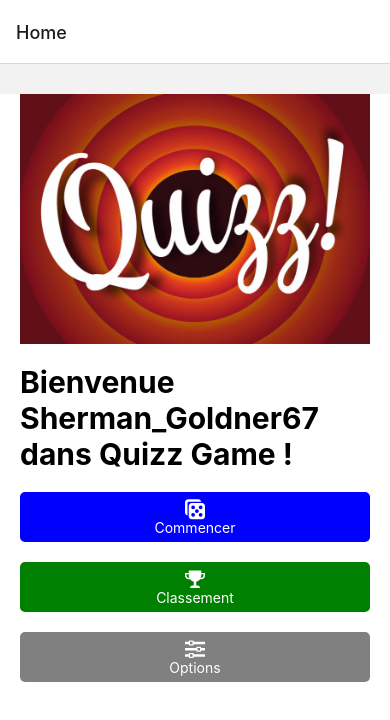
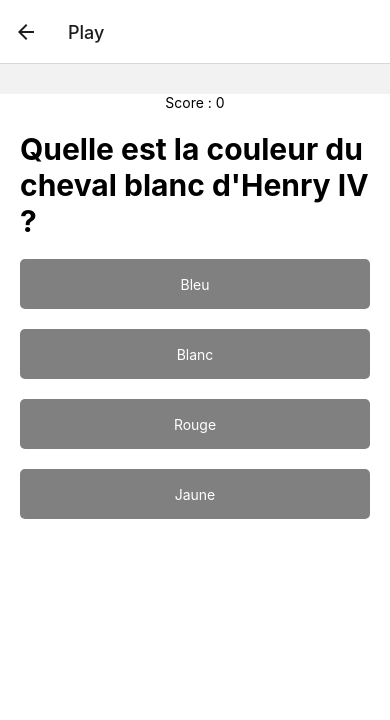
Before and after one commit to AlexBOYERE/expo, a React Native app: screen /Play in a window 390 px wide. Shown: the top 720 px of the page. Built offline with nearby package versions, Linux system fonts and the light colour scheme.

Commit message:
feature(firebase): mise en place

```diff
--- a/App.js
+++ b/App.js
@@ -5,6 +5,7 @@ import {faker} from '@faker-js/faker';
 
 import Home from './screens/Home/Home';
 import Options from './screens/Options/Options';
+import Play from './screens/Play/Play';
 
 const Routes = createNativeStackNavigator();
 
@@ -15,6 +16,7 @@ export default function App() {
             <Routes.Navigator>
                 <Routes.Screen name="Home" component={Home} initialParams={{userName: Username}}/>
                 <Routes.Screen name="Options" component={Options}/>
+                <Routes.Screen name="Play" component={Play}/>
             </Routes.Navigator>
             <StatusBar style="auto"/>
         </NavigationContainer>
--- a/screens/Home/Home.js
+++ b/screens/Home/Home.js
@@ -23,7 +23,9 @@ export default function Home({navigation, route: {params}}) {
                 source={require('../../assets/images/quizz.jpg')}
             />
             <Text style={styles.title}>Bienvenue {params.userName} dans Quizz Game !</Text>
-            <Pressable style={[styles.pressable, styles.textIcon, styles.bgBlue]} disabled={true}>
+            <Pressable style={[styles.pressable, styles.textIcon, styles.bgBlue]} onPress={() =>
+                navigation.navigate('Play', {'userName': params.userName})
+            }>
                 <Icon name={'dice'} size={20} color={'white'}/>
                 <Text style={styles.colorWhite}>
                     Commencer
--- a/screens/Play/Play.js
+++ b/screens/Play/Play.js
@@ -1,9 +1,69 @@
-import {Text, View} from 'react-native';
+import {Text, StyleSheet, View, Pressable} from 'react-native';
+import {useEffect, useState} from "react";
 
-export default function Play({navigation, route: {params}}) {
-    return(
+export default function Play() {
+    const [response, setResponse] = useState('');
+    const [color, setColor] = useState('grey');
+
+    useEffect(() => {
+        if (response !== '') {
+            if (response === 'blanc') {
+                setColor('green');
+            } else {
+                alert('Mauvaise réponse !')
+            }
+        }
+    }, [response]);
+
+    return (
         <View style={styles.container}>
-            <Text style={styles.title}>Bienvenue {params.userName} dans Quizz Game !</Text>
+            <Text>Score : 0</Text>
+            <Text style={styles.title}>Quelle est la couleur du cheval blanc d'Henry IV ?</Text>
+            <Pressable style={[styles.pressable]} onPress={() => setResponse('bleu')}>
+                <Text style={styles.colorWhite}> Bleu </Text>
+            </Pressable>
+            <Pressable style={[styles.pressable, {backgroundColor: color}]} onPress={() => {
+                setColor('green');
+                setResponse('blanc')
+            }}>
+                <Text style={styles.colorWhite}> Blanc </Text>
+            </Pressable>
+            <Pressable id={'good'} style={[styles.pressable]} onPress={() => setResponse('rouge')}>
+                <Text style={styles.colorWhite}> Rouge </Text>
+            </Pressable>
+            <Pressable style={[styles.pressable]} onPress={() => setResponse('jaune')}>
+                <Text style={styles.colorWhite}> Jaune </Text>
+            </Pressable>
         </View>
     )
 }
+
+const styles = StyleSheet.create({
+    container: {
+        flex: 1,
+        backgroundColor: '#fff',
+        alignItems: 'center',
+        marginTop: 30,
+    },
+
+    title: {
+        width: 350,
+        fontSize: 30,
+        fontWeight: 'bold',
+        marginTop: 20,
+    },
+
+    pressable: {
+        width: 350,
+        height: 50,
+        borderRadius: 5,
+        alignItems: 'center',
+        justifyContent: 'center',
+        marginTop: 20,
+        backgroundColor: 'grey',
+    },
+
+    colorWhite: {
+        color: 'white',
+    }
+});
```
